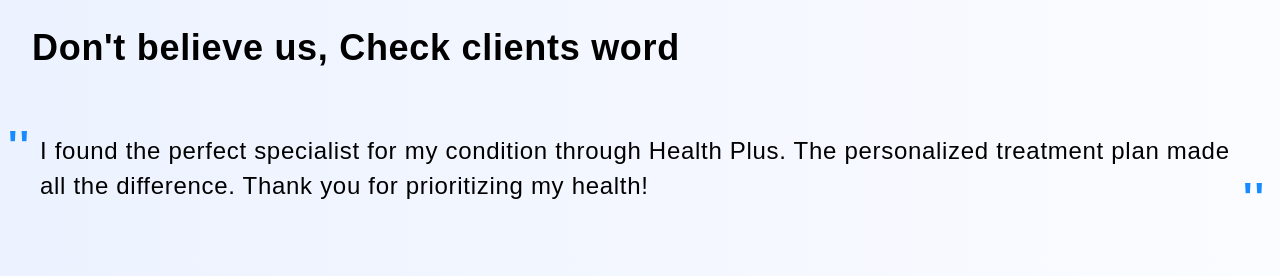
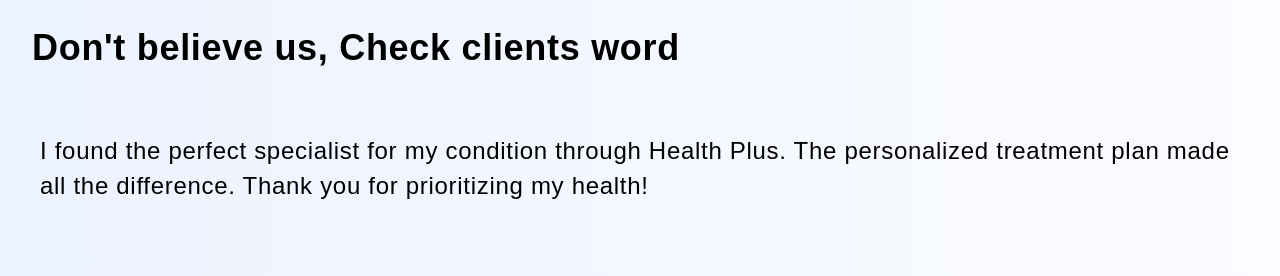
Before and after one commit to TechAyushChauhan/Physiyoga-update, a Next.js app: page / in a window 1280 px wide. Shown: the part 2791-3067 px from the top of the page. Built offline with nearby package versions, Linux system fonts and the light colour scheme.

Commit message:
resolve usestate issue

```diff
--- a/src/app/Components/AppointmentForm/AppointmentForm.tsx
+++ b/src/app/Components/AppointmentForm/AppointmentForm.tsx
@@ -1,6 +1,6 @@
 "use client";
 import React, { useState, useEffect } from "react";
-import Link from "next/link";
+
 import { ToastContainer, toast } from "react-toastify";
 import Footer from "../footer/page";
 import Navbar from "../navbar/page";
--- a/src/app/Pages/HomePages/FifthPage.tsx
+++ b/src/app/Pages/HomePages/FifthPage.tsx
@@ -10,6 +10,7 @@
   location: string;
   message: string;
 }
+
 
 const FifthPage: React.FC = () => {
   const reviewsLength = customerReviews.length - 1;
@@ -54,12 +55,12 @@
           More over <span className="rw-text-num">1500+ Customers</span>
         </p>
 
-        <p className="rw-text-desc">Don't believe us, Check clients word</p>
+        <p className="rw-text-desc">{"Don't believe us, Check clients word"}</p>
 
         <p className="rw-text-format">
-          <span className="rw-text-quote1">''</span>
+          <span className="rw-text-quote1">{""}</span>
           <span className="rw-review">{rMessage}</span>
-          <span className="rw-text-quote2">''</span>
+          <span className="rw-text-quote2">{''}</span>
         </p>
 
         <div className="rw-authors">
--- a/src/app/Pages/HomePages/FirstPage.tsx
+++ b/src/app/Pages/HomePages/FirstPage.tsx
@@ -3,8 +3,8 @@
 import React, { useEffect, useState } from "react";
 import { FontAwesomeIcon } from "@fortawesome/react-fontawesome";
 import { faCalendarCheck, faAngleUp } from "@fortawesome/free-solid-svg-icons";
-import { useRouter } from "next/router";
-import Appointment from "../AppointmentPage/Page";
+// import { useRouter } from "next/router";
+// import Appointment from "../AppointmentPage/Page";
 import Image from 'next/image'; // Make sure you import next/image
 import "./Styles/FirstPage.css"
 
@@ -18,7 +18,7 @@
   }, []);
 
  // Router will only be used after component mounts
- const [router, setRouter] = useState(null);
+//  const [router, setRouter] = useState(null);
 
  // useEffect to set the mounted flag
 //   useEffect(() => {
```
Also changed, not shown: src/app/Pages/HomePages/SecondPage.tsx (+5 -5 lines).
